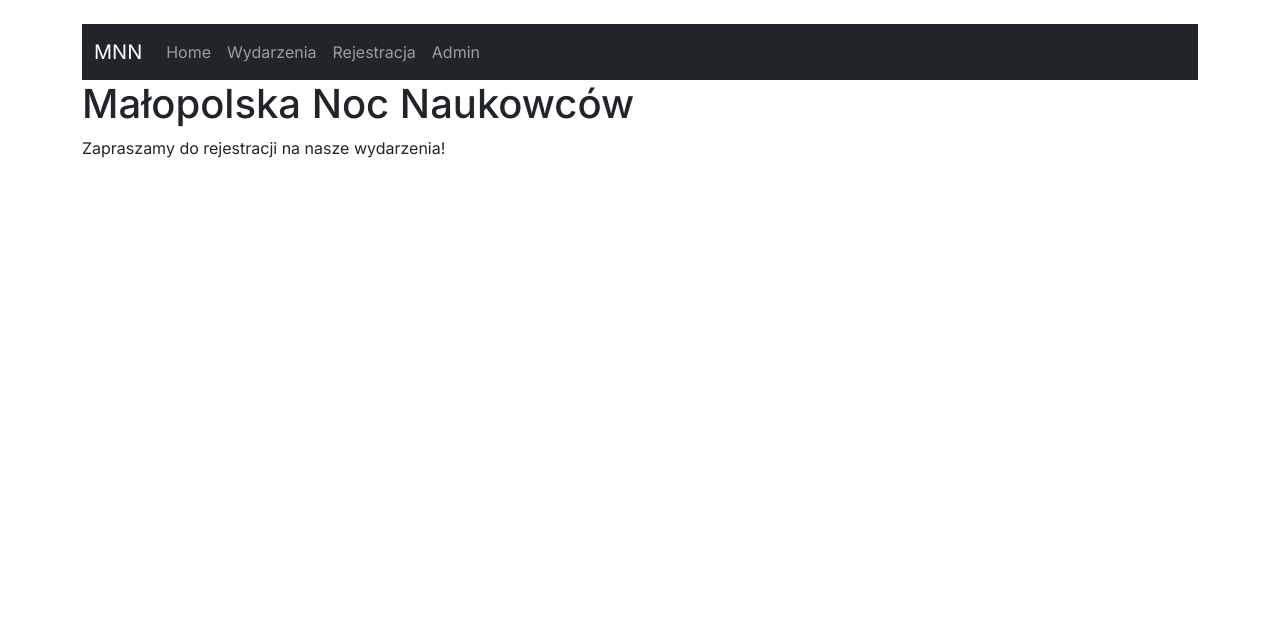
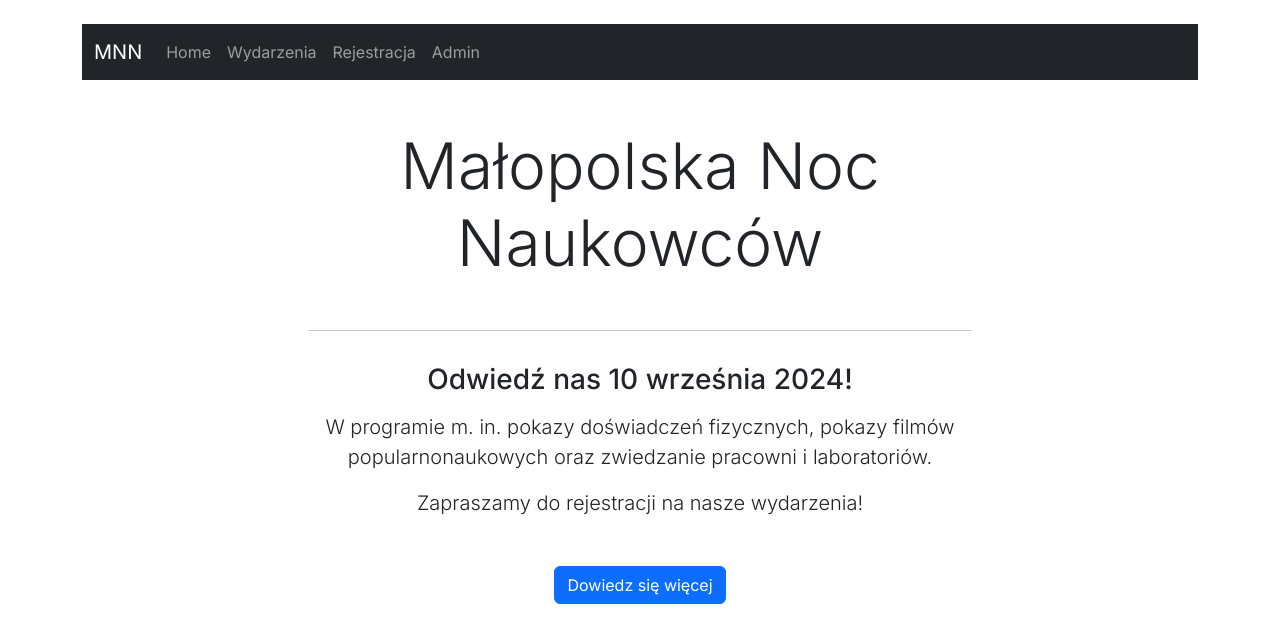
Before and after one commit to anka-z/registration, a Next.js app: page / in a window 1280 px wide. Shown: the top 642 px of the page. Built offline with nearby package versions, Linux system fonts and the light colour scheme.

Commit message:
added some styling

```diff
--- a/src/app/admin/page.tsx
+++ b/src/app/admin/page.tsx
@@ -98,7 +98,7 @@ const AdminPanel = () => {
   return (
     <div className="container mt-4">
       <Navbar />
-      <h2>Zarządzaj rejestracją</h2>
+      <h2 className="my-5">Zarządzaj rejestracją</h2>
       {registrations.map(event => (
         <div key={event.eventId} className="my-4">
           <h3>{event.title}</h3>
--- a/src/components/EventList.tsx
+++ b/src/components/EventList.tsx
@@ -27,7 +27,7 @@ const EventList = () => {
 
   return (
     <div>
-      <h2>Wydarzenia</h2>
+      <h2 className="my-5">Wydarzenia</h2>
       <div className="row">
         {events.map(event => (
           <div key={event.id} className="col-sm-6 mb-3 mb-sm-0">
--- a/src/components/RegistrationForm.tsx
+++ b/src/components/RegistrationForm.tsx
@@ -51,7 +51,7 @@ const RegistrationForm = () => {
 
   return (
     <div className="container">
-      <h2>Formularz rejestracji</h2>
+      <h2 className="my-5">Formularz rejestracji</h2>
       <form onSubmit={handleSubmit}>
         <div className="form-group">
           <label htmlFor="name">Imię</label>
--- a/src/components/app.tsx
+++ b/src/components/app.tsx
@@ -4,8 +4,22 @@ export default function App() {
   return (
     <div className="container mt-4">
       <Navbar />
-      <h1>Małopolska Noc Naukowców</h1>
-      <p>Zapraszamy do rejestracji na nasze wydarzenia!</p>
+      <header className="masthead">
+            <div className="container px-4 px-lg-5 h-100">
+                <div className="row gx-4 gx-lg-5 h-100 align-items-center justify-content-center text-center">
+                    <div className="col-lg-8 align-self-end">
+                        <h1 className="display-3 font-weight-bold m-5">Małopolska Noc Naukowców</h1>
+                        <hr className="divider" />
+                    </div>
+                    <div className="col-lg-8 align-self-baseline">
+                        <h3 className="text-white-75 m-3 mb-3">Odwiedź nas 10 września 2024!</h3>
+                        <p className="lead">W programie m. in. pokazy doświadczeń fizycznych, pokazy filmów popularnonaukowych oraz zwiedzanie pracowni i laboratoriów.</p>
+                        <p className="lead mb-5">Zapraszamy do rejestracji na nasze wydarzenia!</p>
+                        <a className="btn btn-primary btn-xl" href="events/">Dowiedz się więcej</a>
+                    </div>
+                </div>
+            </div>
+        </header>
     </div>
   );
 }
```
